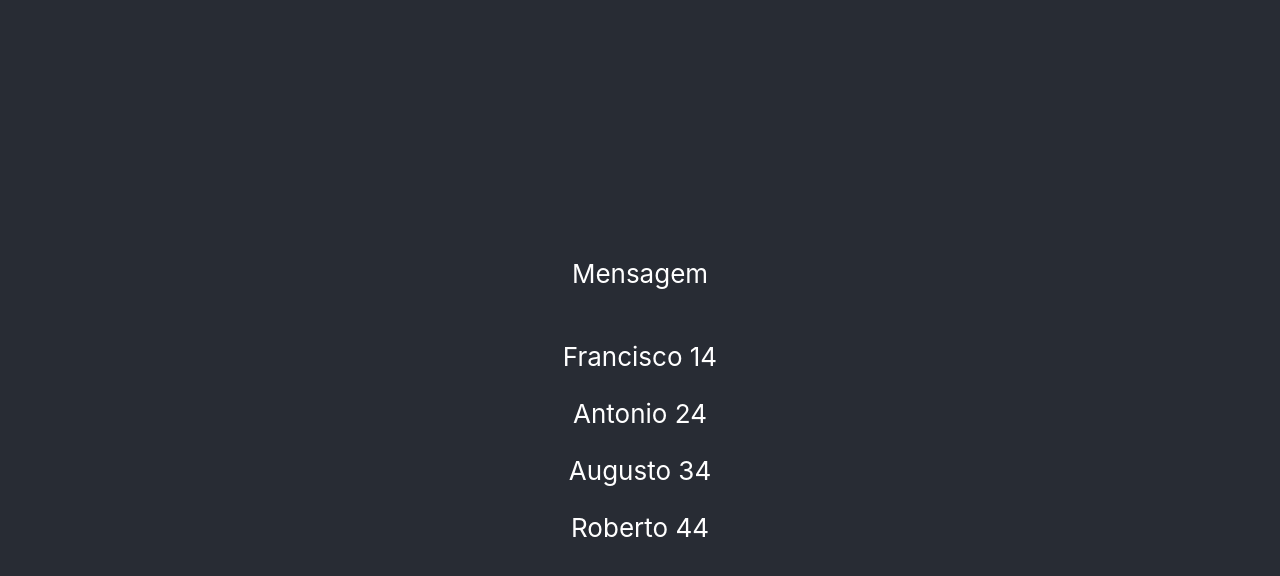
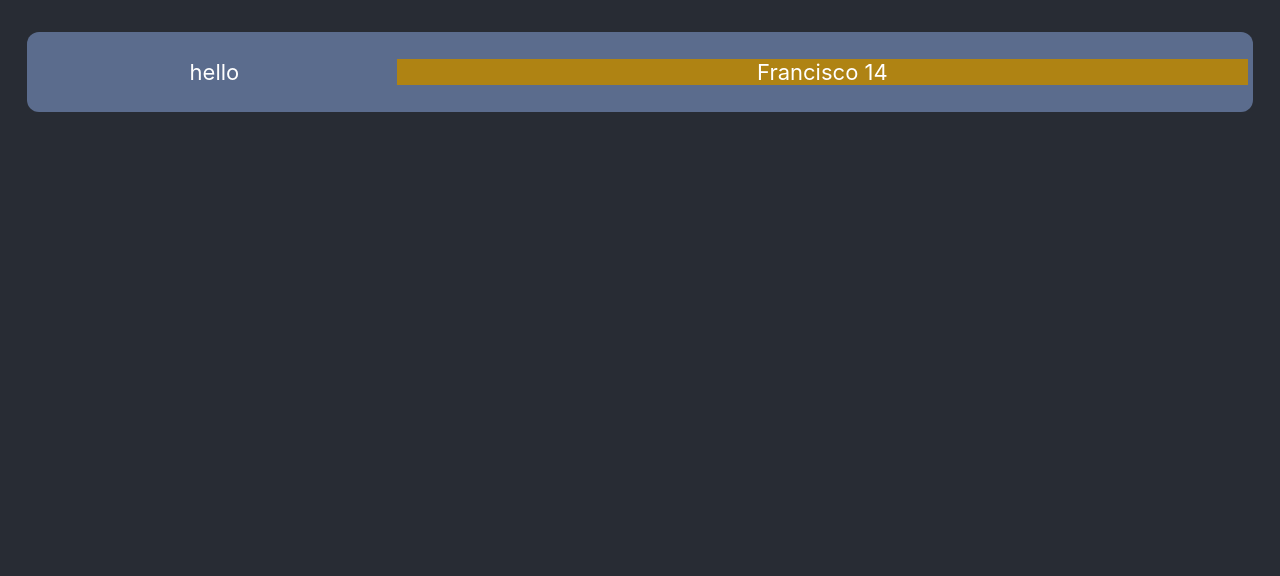
Before and after one commit to Helioborba/react-dep, a React (Create React App) app: page / in a window 1280 px wide. Shown: the top 576 px of the page. Built offline with nearby package versions, Linux system fonts and the light colour scheme.

Commit message:
Adicionar estilo (oneline-bg)

```diff
--- a/src/App.css
+++ b/src/App.css
@@ -2,37 +2,34 @@
   text-align: center;
 }
 
-.App-logo {
-  height: 40vmin;
-  pointer-events: none;
-}
-
-@media (prefers-reduced-motion: no-preference) {
-  .App-logo {
-    animation: App-logo-spin infinite 20s linear;
-  }
-}
-
 .App-header {
-  background-color: #282c34;
+  background-color: rgb(40, 44, 52);
   min-height: 100vh;
   display: flex;
   flex-direction: column;
   align-items: center;
-  justify-content: center;
-  font-size: calc(10px + 2vmin);
+  justify-content: flex-start;
+  font-size: calc(6px + 2vmin);
   color: white;
 }
 
-.App-link {
-  color: #61dafb;
+/* separa as div principais, o menu e a area de conteudo */
+.App-background {
+  display: flex;
+  padding: 0.1rem;
+  margin: 2rem 1rem 1rem 1rem;
+  width: 80rem;
+  max-width: 95%;
+  border-radius: 12px;
+  flex-direction: row;
+  background-color: #5b6c8d;
+  padding: 5px;
 }
 
-@keyframes App-logo-spin {
-  from {
-    transform: rotate(0deg);
-  }
-  to {
-    transform: rotate(360deg);
-  }
+.App-menu {
+  width: 30%;
 }
+
+.App-content {
+  width: 70%;
+}
--- a/src/App.js
+++ b/src/App.js
@@ -7,29 +7,19 @@ function App() {
       id: "1",
       nome: "Francisco",
       idade: "14"
-    },
-    {
-      id: "2",
-      nome: "Antonio",
-      idade: "24"
-    },
-    {
-      id: "3",
-      nome: "Augusto",
-      idade: "34"
-    },
-    {
-      id: "4",
-      nome: "Roberto",
-      idade: "44"
     }
   ]
-
   return (
     <div className="App">
       <header className="App-header">
-        <p>Mensagem</p>
-        <Exibir dados={dados}></Exibir>
+        <div className="App-background">
+          <div className="App-menu">
+            <p>hello</p>
+          </div>
+          <div className="App-content">
+            <Exibir dados={dados}></Exibir>
+          </div>
+        </div>
       </header>
     </div>
   );
--- a/src/components/Exibir/Exibir.css
+++ b/src/components/Exibir/Exibir.css
@@ -0,0 +1,4 @@
+.Exibir {
+    background-color: #af8313;
+
+}
--- a/src/components/Exibir/Exibir.js
+++ b/src/components/Exibir/Exibir.js
@@ -4,7 +4,7 @@ import ExibirItem from "./ExibirItems";
 function Exibir(props) {
 
     return(
-        <div>
+        <div className="Exibir">
             {props.dados.map((dado) =>  (
                 <ExibirItem
                     key={dado.id}
```
Also changed, not shown: to_do.txt (added), 1 other file (tests, documents, lock files or other folders).
